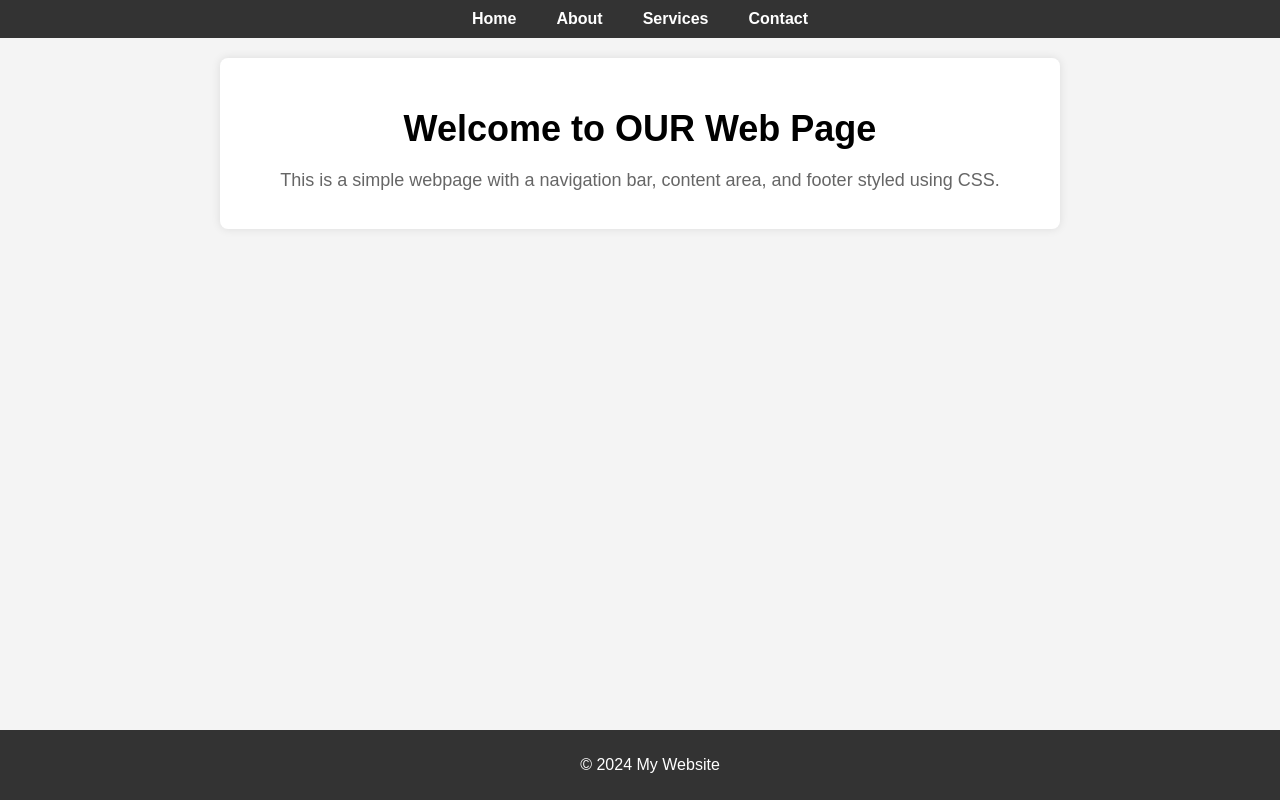
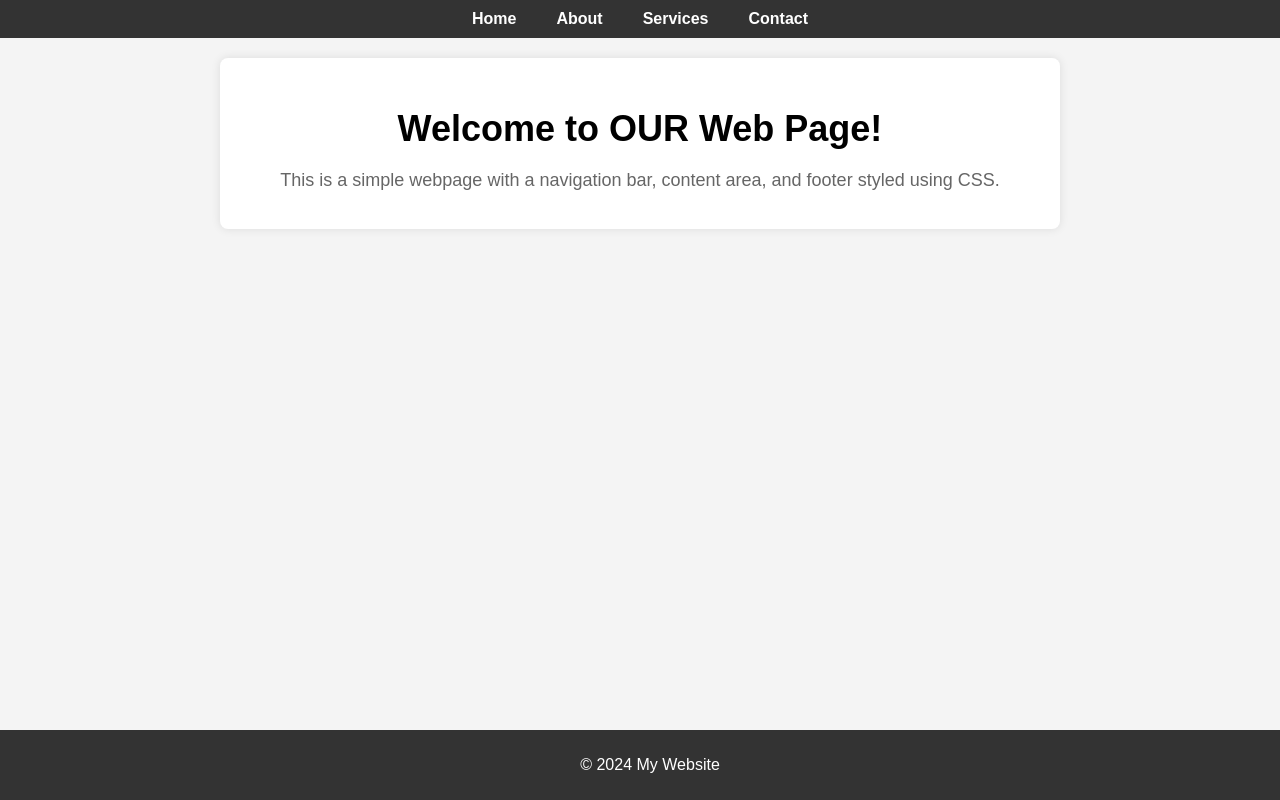
Before and after one commit to arnab825/Day-2, a plain HTML site: page index.html in a window 1280 px wide. Drawn offline with Linux system fonts and the light colour scheme.

Commit message:
Update welcome message to include exclamation mark

```diff
--- a/index.html
+++ b/index.html
@@ -17,7 +17,7 @@
     </nav>
 
     <section class="content">
-        <h1>Welcome to OUR Web Page</h1>
+        <h1>Welcome to OUR Web Page!</h1>
         <p>This is a simple webpage with a navigation bar, content area, and footer styled using CSS.</p>
     </section>
 
```
